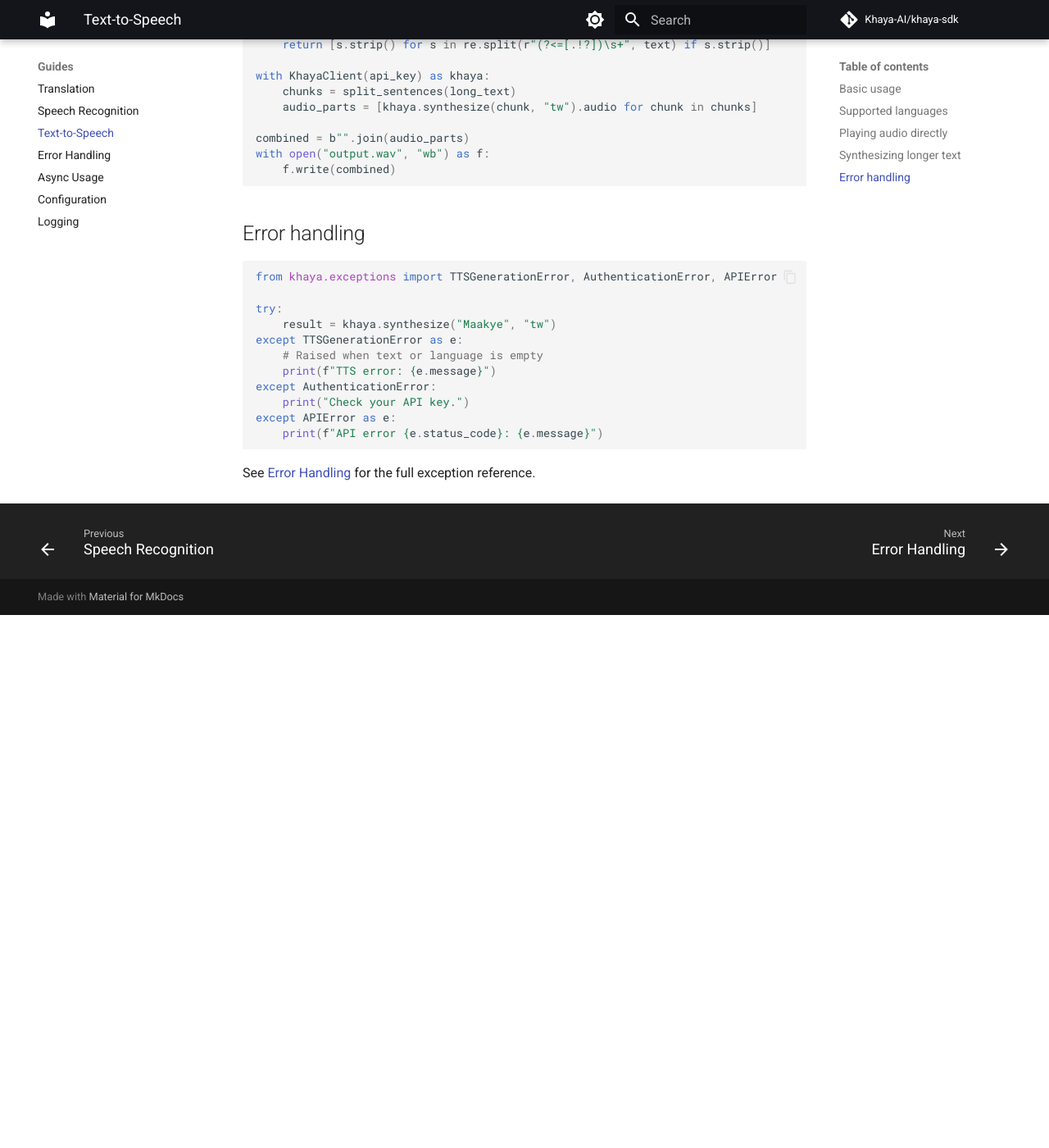
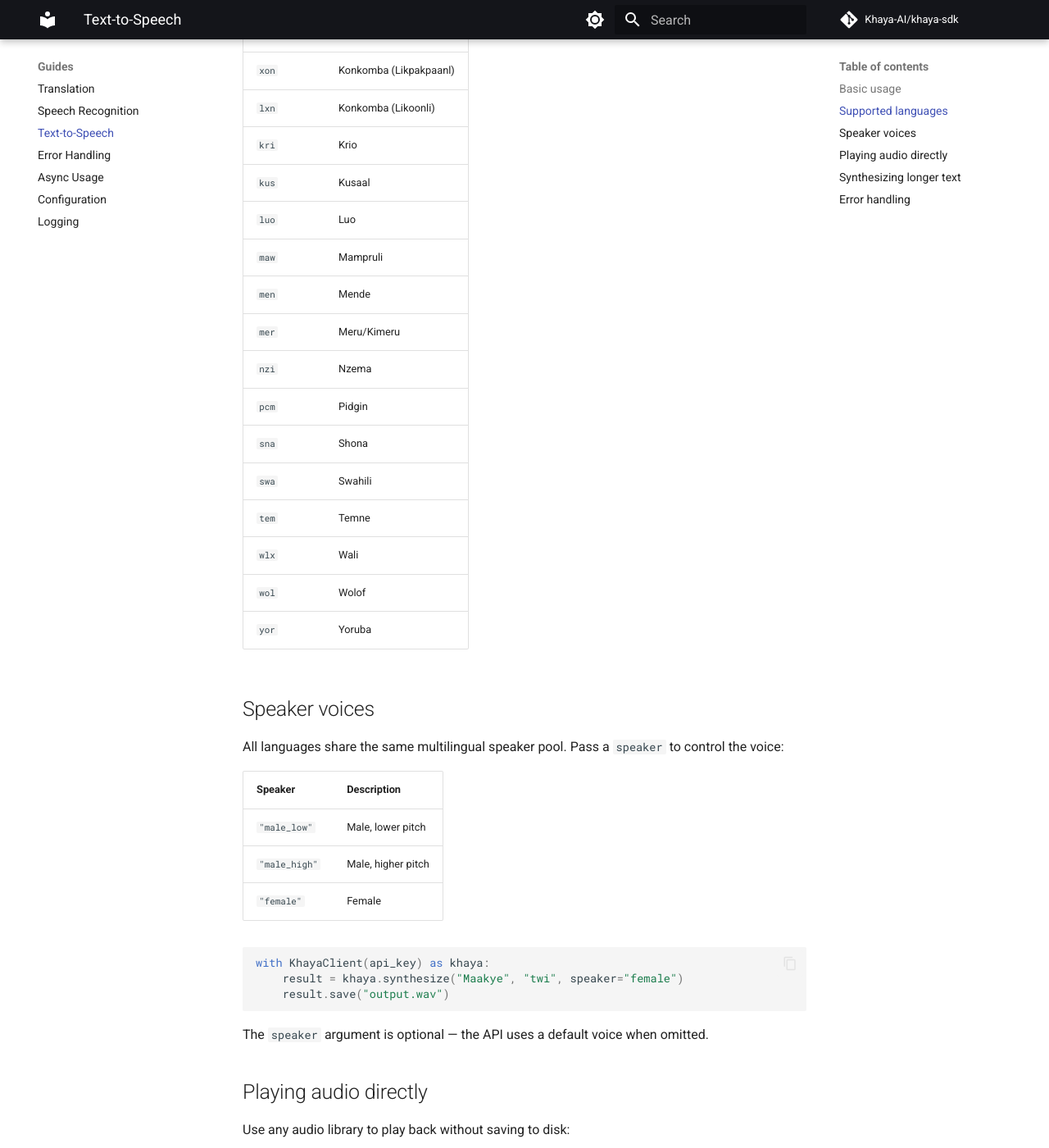
Before and after one commit to Khaya-AI/khaya-sdk, an MkDocs documentation site: the page built from docs/guides/tts.md, in a window 1280 px wide and 1400 px high, scrolled down 1705 px. Shown: the whole window at 82% size. Built offline with MkDocs 1.6.1 and Material for MkDocs 9.7.7, drawn with Linux system fonts in a browser that asks for light colours; comment, search, counter and statistics services are not loaded; before the commit the page ends 2455 px from its top, so only the background shows below that; some of the changed text lies outside the part shown.

Commit message:
feat: update supported languages, add speaker support to TTS, and improve configuration management

````diff
--- a/docs/guides/tts.md
+++ b/docs/guides/tts.md
@@ -8,7 +8,7 @@ Convert text to spoken audio using `synthesize()` or `asynthesize()`.
 from khaya import KhayaClient
 
 with KhayaClient(api_key) as khaya:
-    result = khaya.synthesize("Maakye", "tw")
+    result = khaya.synthesize("Maakye", "twi")
     result.save("output.wav")
 ```
 
@@ -16,7 +16,7 @@ Or access the raw bytes directly via `result.audio`:
 
 ```python
 with KhayaClient(api_key) as khaya:
-    result = khaya.synthesize("Maakye", "tw")
+    result = khaya.synthesize("Maakye", "twi")
     with open("output.wav", "wb") as f:
         f.write(result.audio)
 ```
@@ -28,15 +28,63 @@ with KhayaClient(api_key) as khaya:
 | `audio` | `bytes` | Raw audio bytes |
 | `save(path)` | method | Write audio to a file |
 
+!!! note
+    TTS language codes differ from ASR codes for the same language.
+    For example, Asante Twi is `"tw"` in ASR but `"twi"` in TTS.
+
 ## Supported languages
 
 | Code | Language |
 |------|----------|
-| `tw` | Twi |
+| `ada` | Adangme |
+| `atw` | Akuapem Twi |
+| `twi` | Asante Twi |
+| `dag` | Dagbani |
+| `dga` | Dagaare |
+| `ewe` | Ewe |
+| `fat` | Fante |
+| `fra` | French |
 | `gaa` | Ga |
-| `dag` | Dagbani |
-| `ee` | Ewe |
-| `yo` | Yoruba |
+| `gjn` | Gonja |
+| `gur` | Gurene |
+| `hau` | Hausa |
+| `ibo` | Igbo |
+| `xsm` | Kasem |
+| `kik` | Kikuyu |
+| `xon` | Konkomba (Likpakpaanl) |
+| `lxn` | Konkomba (Likoonli) |
+| `kri` | Krio |
+| `kus` | Kusaal |
+| `luo` | Luo |
+| `maw` | Mampruli |
+| `men` | Mende |
+| `mer` | Meru/Kimeru |
+| `nzi` | Nzema |
+| `pcm` | Pidgin |
+| `sna` | Shona |
+| `swa` | Swahili |
+| `tem` | Temne |
+| `wlx` | Wali |
+| `wol` | Wolof |
+| `yor` | Yoruba |
+
+## Speaker voices
+
+All languages share the same multilingual speaker pool. Pass a `speaker` to control the voice:
+
+| Speaker | Description |
+|---------|-------------|
+| `"male_low"` | Male, lower pitch |
+| `"male_high"` | Male, higher pitch |
+| `"female"` | Female |
+
+```python
+with KhayaClient(api_key) as khaya:
+    result = khaya.synthesize("Maakye", "twi", speaker="female")
+    result.save("output.wav")
+```
+
+The `speaker` argument is optional — the API uses a default voice when omitted.
 
 ## Playing audio directly
 
@@ -49,7 +97,7 @@ import soundfile as sf
 import sounddevice as sd
 
 with KhayaClient(api_key) as khaya:
-    result = khaya.synthesize("Maakye", "tw")
+    result = khaya.synthesize("Maakye", "twi")
     data, samplerate = sf.read(io.BytesIO(result.audio))
     sd.play(data, samplerate)
     sd.wait()
@@ -67,7 +115,7 @@ def split_sentences(text: str) -> list[str]:
 
 with KhayaClient(api_key) as khaya:
     chunks = split_sentences(long_text)
-    audio_parts = [khaya.synthesize(chunk, "tw").audio for chunk in chunks]
+    audio_parts = [khaya.synthesize(chunk, "twi").audio for chunk in chunks]
 
 combined = b"".join(audio_parts)
 with open("output.wav", "wb") as f:
@@ -80,7 +128,7 @@ with open("output.wav", "wb") as f:
 from khaya.exceptions import TTSGenerationError, AuthenticationError, APIError
 
 try:
-    result = khaya.synthesize("Maakye", "tw")
+    result = khaya.synthesize("Maakye", "twi")
 except TTSGenerationError as e:
     # Raised when text or language is empty
     print(f"TTS error: {e.message}")
````
Also changed, not shown: docs/guides/asr.md (+26 -5 lines), docs/guides/translation.md (+6 -6 lines), 6 other files.
